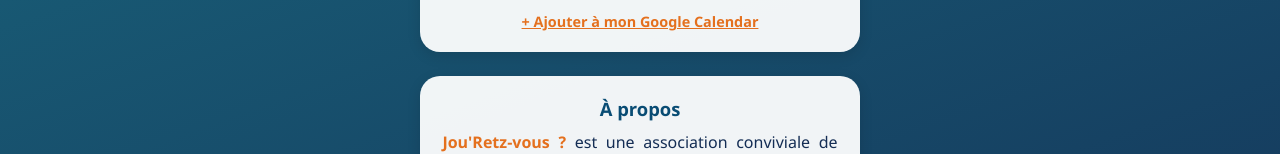
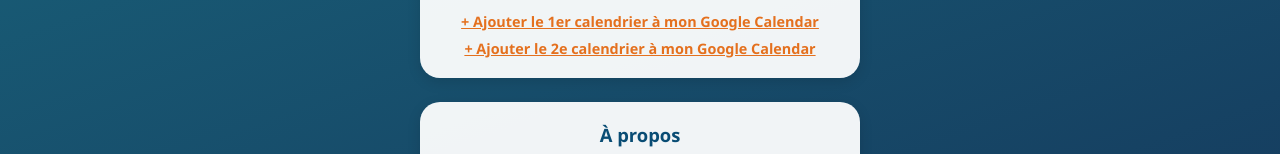
Before and after one commit to Jou-Retz-Vous/Jou-Retz-Vous.github.io, a plain HTML site: page index.html in a window 1280 px wide. Shown: the part 1068-1222 px from the top of the page. Drawn offline with Linux system fonts and the light colour scheme.

Commit message:
Merge second Google Calendar into the embed

```diff
--- a/index.html
+++ b/index.html
@@ -15,7 +15,7 @@
 <meta name="twitter:card" content="summary" />
 
 <link rel="icon" href="assets/favicon.png" type="image/png" />
-<link rel="stylesheet" href="style.css?v=3" />
+<link rel="stylesheet" href="style.css?v=4" />
 </head>
 <body>
 
@@ -51,7 +51,7 @@
       <h2>Nos événements</h2>
       <div class="calendar-embed">
         <iframe
-          src="https://calendar.google.com/calendar/embed?src=2e42c4c69b1916c200881937865169cbbce8042134f16590abe033d5bd4f5aff%40group.calendar.google.com&ctz=Europe%2FParis&mode=AGENDA&color=%23EF6C00&bgcolor=%23ffffff"
+          src="https://calendar.google.com/calendar/embed?src=2e42c4c69b1916c200881937865169cbbce8042134f16590abe033d5bd4f5aff%40group.calendar.google.com&color=%23EF6C00&src=29d651a0ecd4f89364ecec0c70f14afa9895957cba021866e6e2949af69435db%40group.calendar.google.com&color=%23009688&ctz=Europe%2FParis&mode=AGENDA&bgcolor=%23ffffff"
           style="border:0" width="100%" height="500" frameborder="0" scrolling="no" loading="lazy"
           title="Calendrier Jou'Retz-vous?">
         </iframe>
@@ -59,7 +59,12 @@
       <a class="subscribe-link"
          href="https://calendar.google.com/calendar/u/1/newembed?src=2e42c4c69b1916c200881937865169cbbce8042134f16590abe033d5bd4f5aff@group.calendar.google.com"
          target="_blank" rel="noopener noreferrer">
-        + Ajouter à mon Google Calendar
+        + Ajouter le 1er calendrier à mon Google Calendar
+      </a>
+      <a class="subscribe-link"
+         href="https://calendar.google.com/calendar/u/1/newembed?src=29d651a0ecd4f89364ecec0c70f14afa9895957cba021866e6e2949af69435db@group.calendar.google.com"
+         target="_blank" rel="noopener noreferrer">
+        + Ajouter le 2e calendrier à mon Google Calendar
       </a>
     </section>
 
--- a/style.css
+++ b/style.css
@@ -165,12 +165,16 @@ body {
 }
 
 .subscribe-link {
-  display: inline-block;
-  margin-top: 0.9rem;
+  display: block;
+  margin-top: 0.5rem;
   color: var(--accent);
   font-weight: 600;
   font-size: 0.9rem;
   text-decoration: underline;
+}
+
+.subscribe-link:first-of-type {
+  margin-top: 0.9rem;
 }
 
 .subscribe-link:hover {
```
Also changed, not shown: 1 other file.
